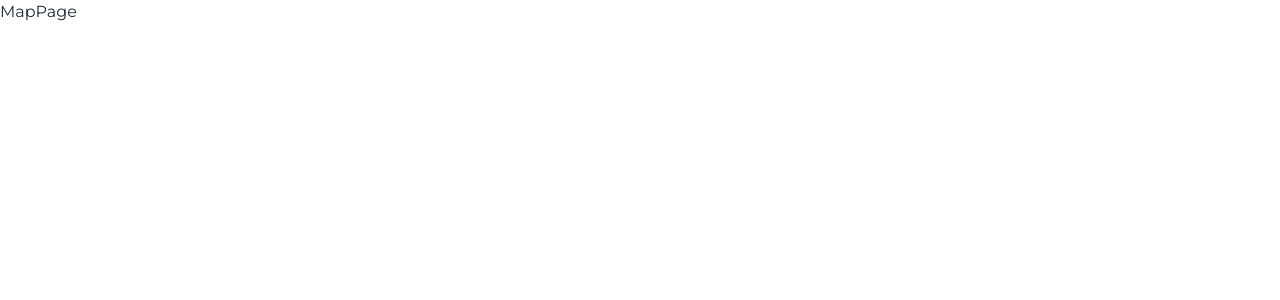
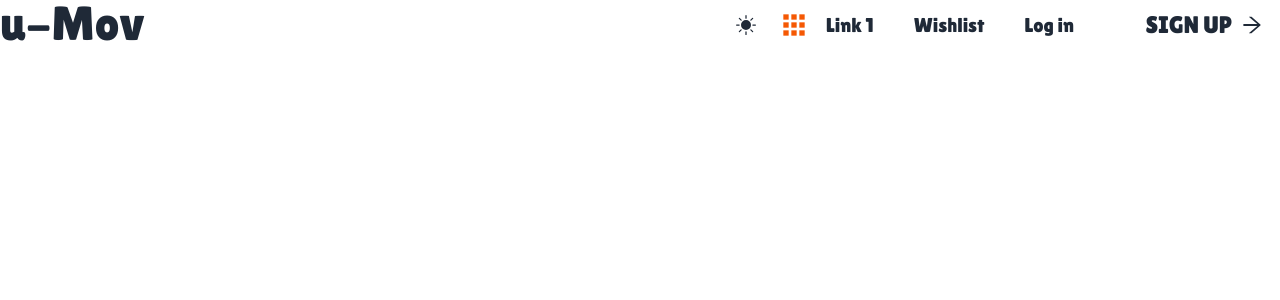
Before and after one commit to Egomessss/U-Mov, a Next.js app: page /MapPage in a window 1280 px wide. Shown: the top 300 px of the page. Built offline with nearby package versions, Linux system fonts and the light colour scheme.

Commit message:
added link to mappage and Image component for optimization

```diff
--- a/src/components/Hero.tsx
+++ b/src/components/Hero.tsx
@@ -1,5 +1,7 @@
+import Link from "next/link"
 import React from "react"
 import { AiFillStar, AiOutlineArrowRight } from "react-icons/ai"
+import Image from "next/image"
 
 function Hero() {
   return (
@@ -13,6 +15,7 @@
             <h1 className="font-lilita text-7xl uppercase">
               Giving You Your time Back
             </h1>
+
             <p className="font-bold">
               Everything you need to know before you move to your dream house in
               your fingertips
@@ -38,10 +41,10 @@
         </div>
         <div className="w-2/4">
           {/* image */}
-          <img
+          <Image
             className="h-full w-full rounded-xl object-cover"
             src="https://assets.website-files.com/5e832e12eb7ca02ee9064d42/5fce34b954f89982650812a2_Layer%2020%20(1).jpg"
-            alt=""
+            alt={""}
           />
         </div>
       </div>
@@ -59,10 +62,12 @@
           <h1 className="text-center text-3xl font-bold">
             Moving has never been easier
           </h1>
-          <button className="flex  h-[50px] w-[250px] items-center justify-center gap-2 rounded-md bg-orange font-lilita text-2xl font-bold uppercase dark:text-black">
-            <p>Try u-Mov Free</p>
-            <AiOutlineArrowRight />
-          </button>
+          <Link href={"/mappage"}>
+            <button className="flex  h-[50px] w-[250px] items-center justify-center gap-2 rounded-md bg-orange font-lilita text-2xl font-bold uppercase dark:text-black">
+              <p>Try u-Mov Free</p>
+              <AiOutlineArrowRight />
+            </button>
+          </Link>
         </div>
       </div>
     </div>
--- a/src/pages/MapPage.tsx
+++ b/src/pages/MapPage.tsx
@@ -1,8 +1,11 @@
+import Navbar from '@/components/Navbar'
 import React from 'react'
 
 function MapPage() {
   return (
-    <div>MapPage</div>
+    <div>
+      <Navbar/>
+    </div>
   )
 }
 
```
